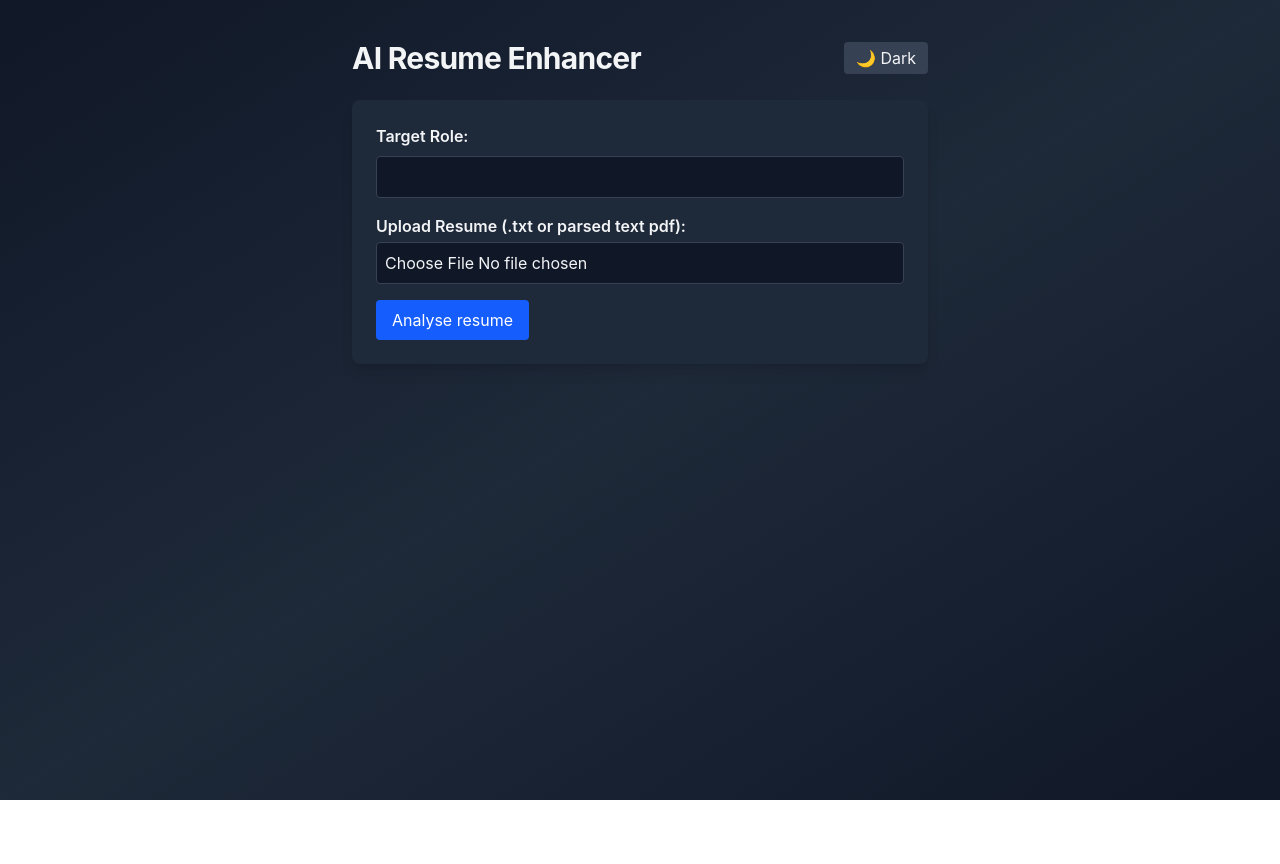
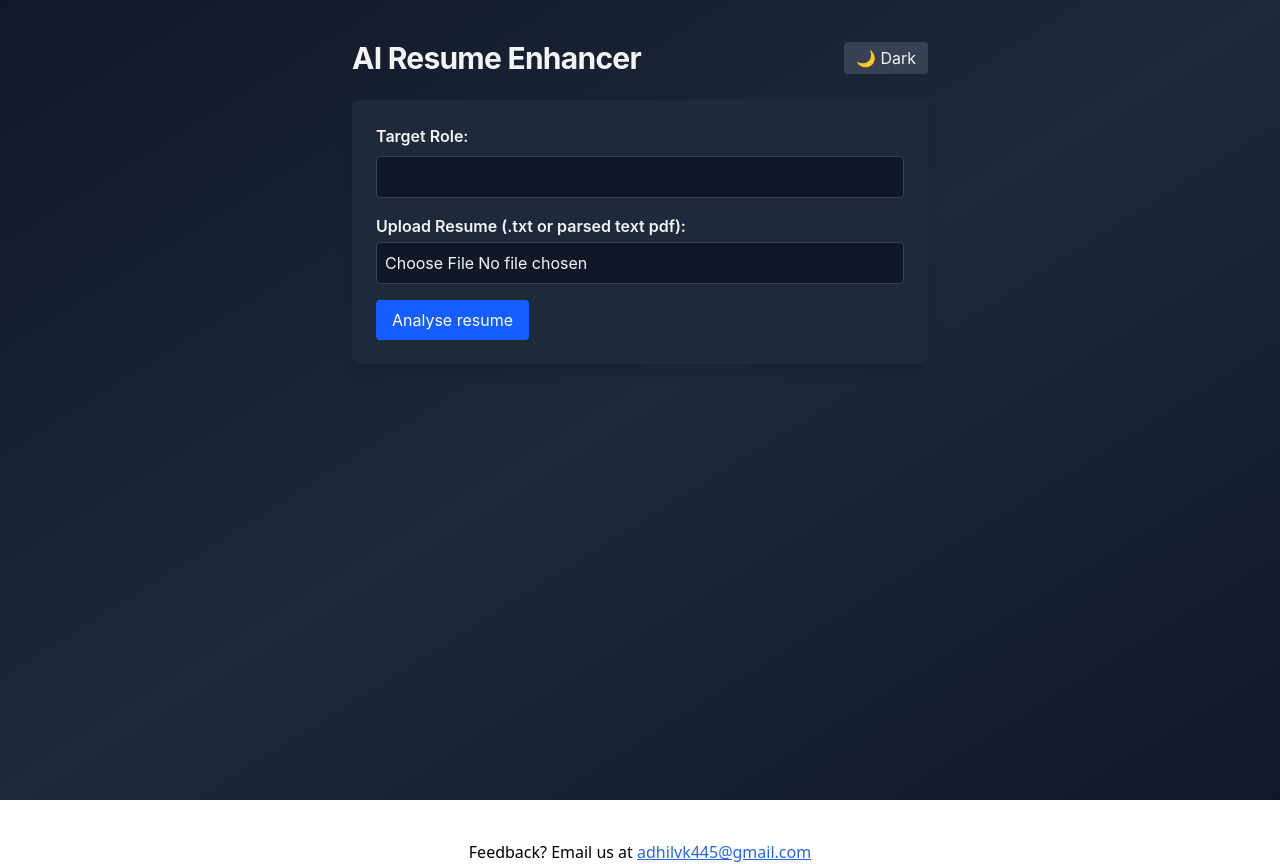
Before and after one commit to adhilbayya/AI-Resume-Analyzer, a React app in the folder Resume-analyser-frontend/resume-analyser/: page / in a window 1280 px wide. Before the commit the page ends 800 px from the top, so only its background shows below. Built offline with nearby package versions, Linux system fonts and the light colour scheme; the HTML template or start-up script is replaced by a standard one.

Commit message:
Added the feedback option

```diff
--- a/Resume-analyser-frontend/resume-analyser/src/App.jsx
+++ b/Resume-analyser-frontend/resume-analyser/src/App.jsx
@@ -1,15 +1,20 @@
-import { useState } from 'react';
-import axios from 'axios';
 import ResumeAnalyser from "./ResumeAnalyser.jsx";
 
 function App() {
-
-
-    return (
-        <div>
-            <ResumeAnalyser />
-        </div>
-    )
+  return (
+    <div>
+      <ResumeAnalyser />
+      <div style={{ textAlign: "center", marginTop: 40, fontSize: 16 }}>
+        Feedback? Email us at{" "}
+        <a
+          href="mailto:adhilvk445@gmail.com"
+          style={{ color: "#2563eb", textDecoration: "underline" }}
+        >
+          adhilvk445@gmail.com
+        </a>
+      </div>
+    </div>
+  );
 }
 
 export default App;
--- a/Resume-analyser-frontend/resume-analyser/src/ResumeAnalyser.jsx
+++ b/Resume-analyser-frontend/resume-analyser/src/ResumeAnalyser.jsx
@@ -33,7 +33,7 @@ const ResumeAnalyser = () => {
     formData.append("file", resumeText);
 
     const api = axios.create({
-      baseURL: import.meta.env.VITE_API_URL || "http://localhost:8080", // Fallback for local development
+      baseURL: import.meta.env.VITE_API_URL || "http://localhost:8080",
     });
 
     try {
@@ -107,7 +107,7 @@ const ResumeAnalyser = () => {
               className={inputClass + " cursor-pointer"}
             />
           </div>
-          {/* Debug print for selected file info */}
+          {}
           {resumeText && resumeText.name && (
             <div style={{ fontSize: 12, marginBottom: 8 }}>
               <strong>File:</strong> {resumeText.name} <br />
```
